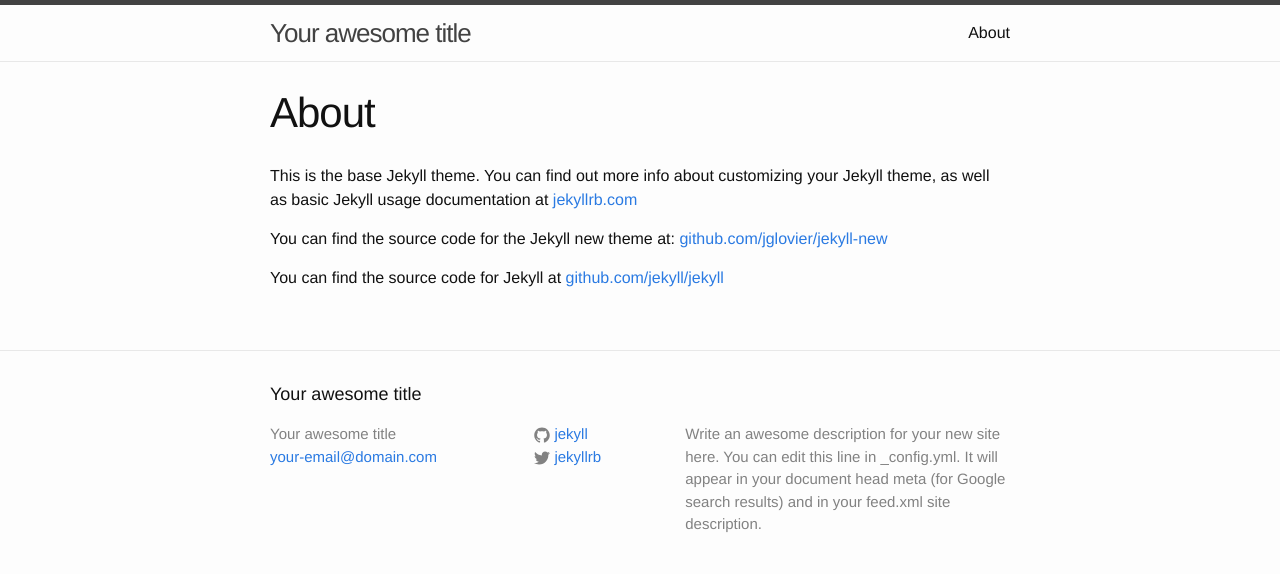
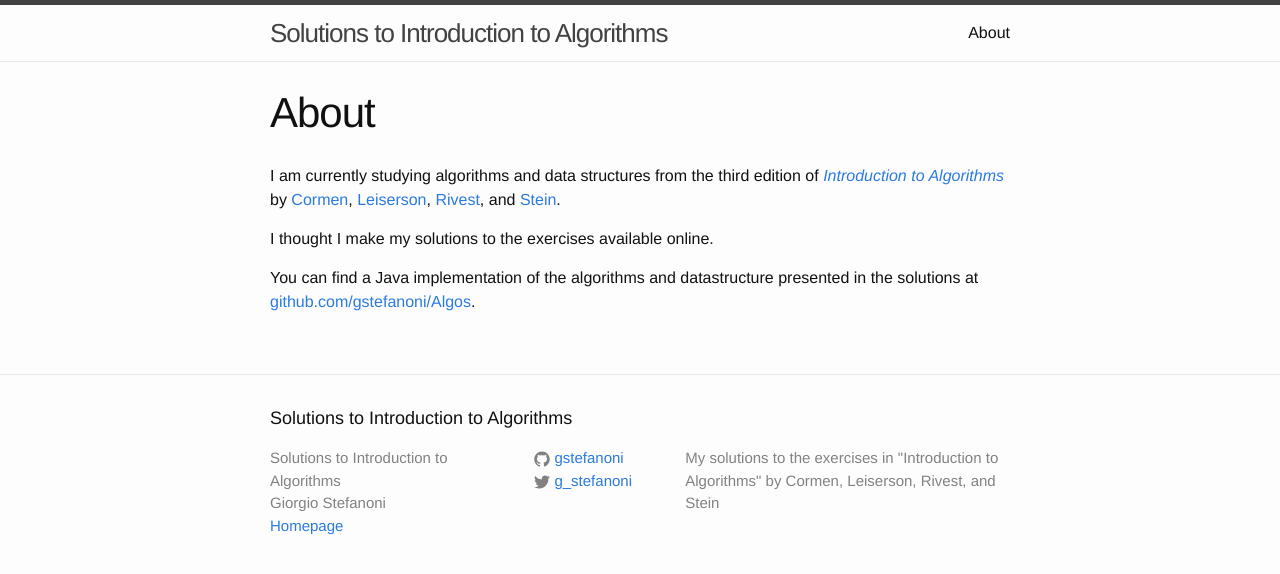
Before and after one commit to gstefanoni-zz/Algos, a Jekyll site: the page built from about.md, in a window 1280 px wide. Shown: the top 574 px of the page. Built offline with Jekyll 4.4.1, drawn with Linux system fonts in a browser that asks for light colours.

Commit message:
added the first solutions

```diff
--- a/_config.yml
+++ b/_config.yml
@@ -1,14 +1,15 @@
 # Site settings
-title: Your awesome title
-email: your-email@domain.com
+title: Solutions to Introduction to Algorithms
 description: > # this means to ignore newlines until "baseurl:"
-  Write an awesome description for your new site here. You can edit this
-  line in _config.yml. It will appear in your document head meta (for
-  Google search results) and in your feed.xml site description.
+  My solutions to the exercises in "Introduction to Algorithms"
+  by Cormen, Leiserson, Rivest, and Stein
 baseurl: "" # the subpath of your site, e.g. /blog/
-url: "http://yourdomain.com" # the base hostname & protocol for your site
-twitter_username: jekyllrb
-github_username:  jekyll
+url: "https://gstefanoni.github.io/Algos/" # the base hostname & protocol for your site
+twitter_username: g_stefanoni
+github_username:  gstefanoni
+name: Giorgio Stefanoni
+homepage: http://www.cs.ox.ac.uk/people/Giorgio.Stefanoni/
+
 
 # Build settings
 markdown: kramdown
--- a/_includes/footer.html
+++ b/_includes/footer.html
@@ -8,7 +8,8 @@
       <div class="footer-col  footer-col-1">
         <ul class="contact-list">
           <li>{{ site.title }}</li>
-          <li><a href="mailto:{{ site.email }}">{{ site.email }}</a></li>
+          <li>{{ site.name}}</li>
+          <li><a href="{{ site.homepage }}">Homepage</a></li>
         </ul>
       </div>
 
--- a/_includes/header.html
+++ b/_includes/header.html
@@ -23,5 +23,5 @@
     </nav>
 
   </div>
-
+  <script src="https://cdn.mathjax.org/mathjax/latest/MathJax.js?config=TeX-AMS-MML_HTMLorMML" type="text/javascript"></script>
 </header>
--- a/about.md
+++ b/about.md
@@ -4,8 +4,16 @@
 permalink: /about/
 ---
 
-This is the base Jekyll theme. You can find out more info about customizing your Jekyll theme, as well as basic Jekyll usage documentation at [jekyllrb.com](http://jekyllrb.com/)
+I am currently studying algorithms and data structures from the third edition
+of [*Introduction to
+Algorithms*](https://mitpress.mit.edu/books/introduction-algorithms) by
+[Cormen](http://www.cs.dartmouth.edu/~thc/),
+[Leiserson](https://www.csail.mit.edu/user/960),
+[Rivest](https://people.csail.mit.edu/rivest/), and
+[Stein](http://www.columbia.edu/~cs2035/).
 
-You can find the source code for the Jekyll new theme at: [github.com/jglovier/jekyll-new](https://github.com/jglovier/jekyll-new)
+I thought I make my solutions to the exercises available online.
 
-You can find the source code for Jekyll at [github.com/jekyll/jekyll](https://github.com/jekyll/jekyll)
+You can find a Java implementation of the algorithms and datastructure
+presented in the solutions at
+[github.com/gstefanoni/Algos](https://github.com/gstefanoni/Algos).
```
Also changed, not shown: _posts/2016-11-08-solution-1.1.markdown (added, +117 -0 lines), _posts/2016-11-08-welcome-to-jekyll.markdown (deleted, +0 -25 lines).
